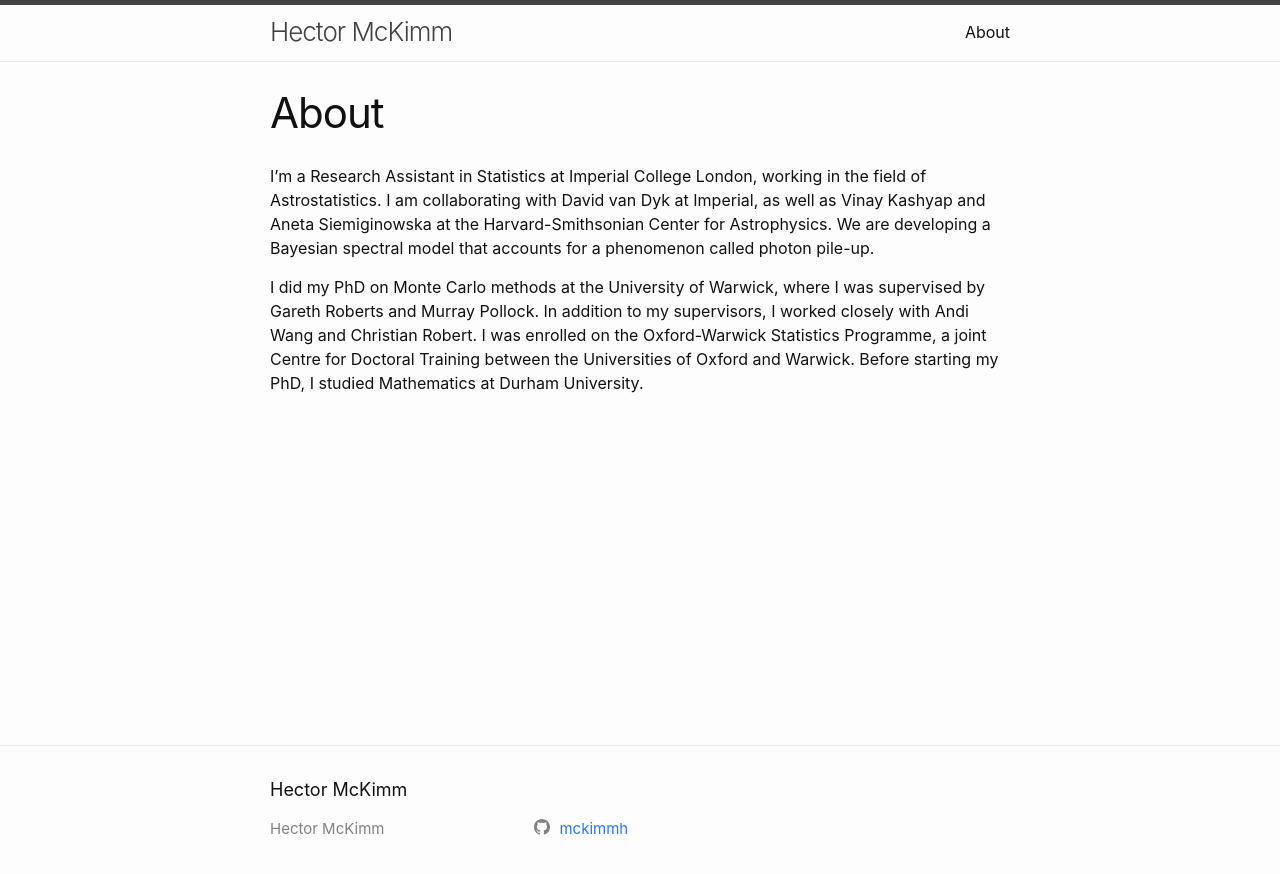
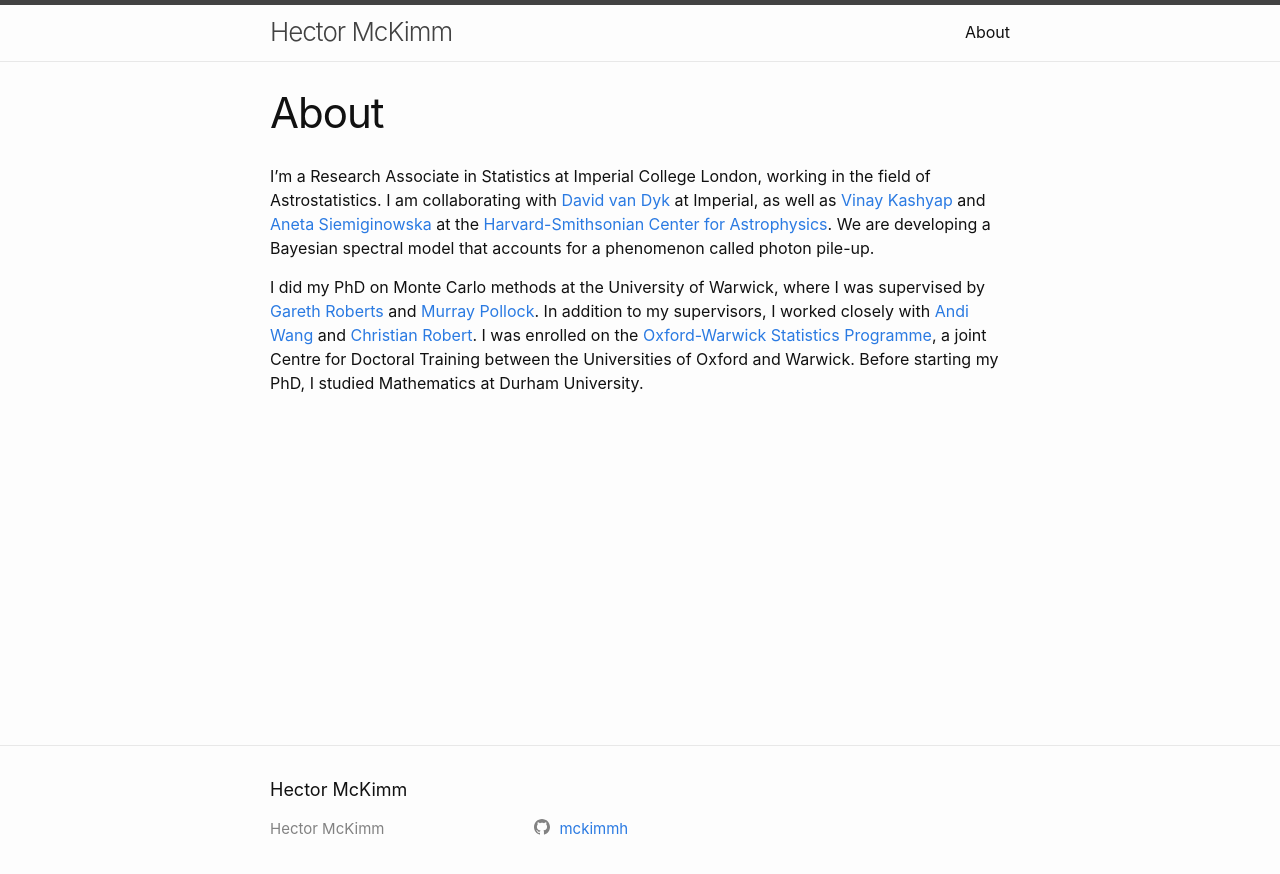
Before and after one commit to mckimmh/mckimmh.github.io, a Jekyll site: the page built from about.markdown, in a window 1280 px wide. Shown: the top 874 px of the page. Built offline with Jekyll 4.4.1, drawn with Linux system fonts in a browser that asks for light colours.

Commit message:
add links to about page

```diff
--- a/about.markdown
+++ b/about.markdown
@@ -4,6 +4,6 @@ title: About
 permalink: /about/
 ---
 
-I'm a Research Assistant in Statistics at Imperial College London, working in the field of Astrostatistics. I am collaborating with David van Dyk at Imperial, as well as Vinay Kashyap and Aneta Siemiginowska at the Harvard-Smithsonian Center for Astrophysics. We are developing a Bayesian spectral model that accounts for a phenomenon called photon pile-up.
+I'm a Research Associate in Statistics at Imperial College London, working in the field of Astrostatistics. I am collaborating with [David van Dyk](https://www.imperial.ac.uk/people/d.van-dyk) at Imperial, as well as [Vinay Kashyap](http://hea-www.harvard.edu/~kashyap/) and [Aneta Siemiginowska](https://hea-www.harvard.edu/~aneta/HomePage.html) at the [Harvard-Smithsonian Center for Astrophysics](https://www.cfa.harvard.edu/). We are developing a Bayesian spectral model that accounts for a phenomenon called photon pile-up.
 
-I did my PhD on Monte Carlo methods at the University of Warwick, where I was supervised by Gareth Roberts and Murray Pollock. In addition to my supervisors, I worked closely with Andi Wang and Christian Robert. I was enrolled on the Oxford-Warwick Statistics Programme, a joint Centre for Doctoral Training between the Universities of Oxford and Warwick. Before starting my PhD, I studied Mathematics at Durham University.
+I did my PhD on Monte Carlo methods at the University of Warwick, where I was supervised by [Gareth Roberts](https://warwick.ac.uk/fac/sci/statistics/staff/academic-research/roberts/) and [Murray Pollock](https://www.ncl.ac.uk/maths-physics/people/profile/murraypollock.html). In addition to my supervisors, I worked closely with [Andi Wang](https://sites.google.com/view/andiqwang/home) and [Christian Robert](https://xianblog.wordpress.com/). I was enrolled on the [Oxford-Warwick Statistics Programme](http://www.oxwasp-cdt.ac.uk/), a joint Centre for Doctoral Training between the Universities of Oxford and Warwick. Before starting my PhD, I studied Mathematics at Durham University.
```
